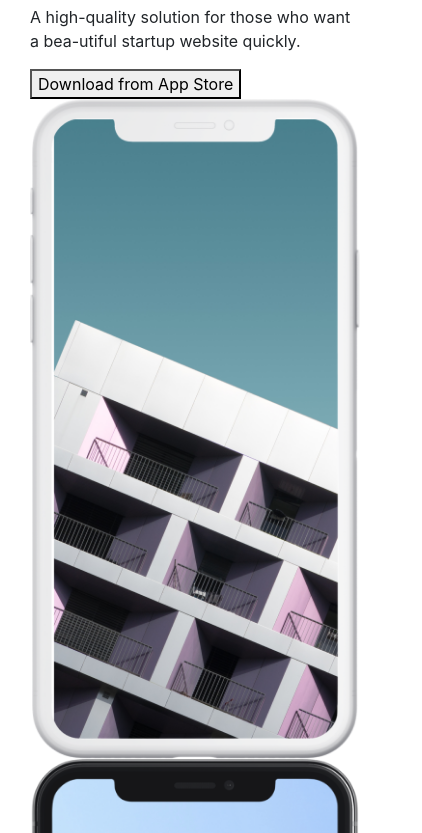
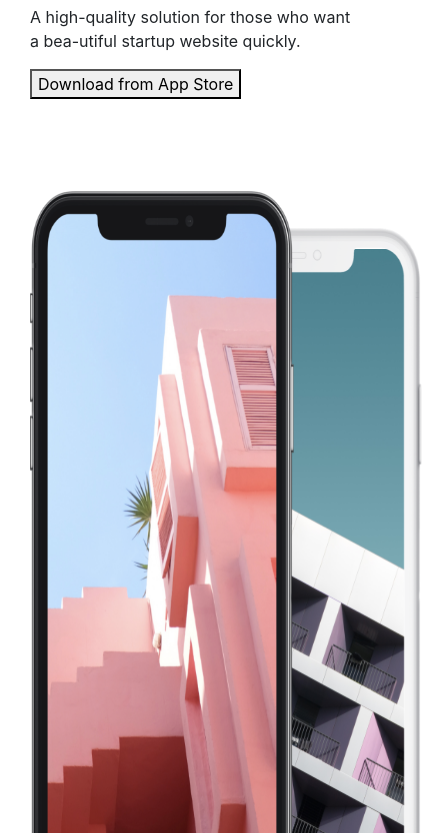
Before and after one commit to del5vy/header12_groupC, a plain HTML site: page index.html in a window 390 px wide. Shown: the part 267-1100 px from the top of the page, 422 px wide, since content can reach past the window. Drawn offline with nearby package versions, Linux system fonts and the light colour scheme; a web font is replaced by a local one.

Commit message:
iphone image added

```diff
--- a/index.html
+++ b/index.html
@@ -28,8 +28,9 @@
             </div>
             <div class="col-sm-12 col-md-12 col-lg-6 col-xl-6">
               <div class="hero-img">
-                <img src="./images/HERO iPhone X Clay.png" alt="" class="w-100" />
-                <img src="./images/HERO iPhone X@2x-1.png" alt="" class="w-100" />
+                <img class="phone-image1" src="./images/HERO iPhone X Clay.png" alt="" class="w-100" />
+                <img class="phone-image2" src="./images/HERO iPhone X@2x-1.png" alt="" class="w-100"  />
+
               </div>
             </div>
           </div>
--- a/style.css
+++ b/style.css
@@ -3,3 +3,30 @@
 .row {
   margin: 0 !important;
 }
+
+.hero-img {
+  margin-top: 92px;
+  width: 100%;
+  height: 760px;
+  position: relative;
+}
+
+.phone-image1 {
+  /* position: relative; */
+  /* width: 379.91px; */
+  width: 80%;
+
+  height: 683px;
+  position: absolute;
+  left: 128px;
+  top: 37px;
+}
+.phone-image2 {
+  width: 80%;
+  /* width: 341.91px; */
+  height: 756px;
+  /* margin-top: 92px; */
+  position: absolute;
+  /* left: 100px; */
+  /* top: 37px; */
+}
```
